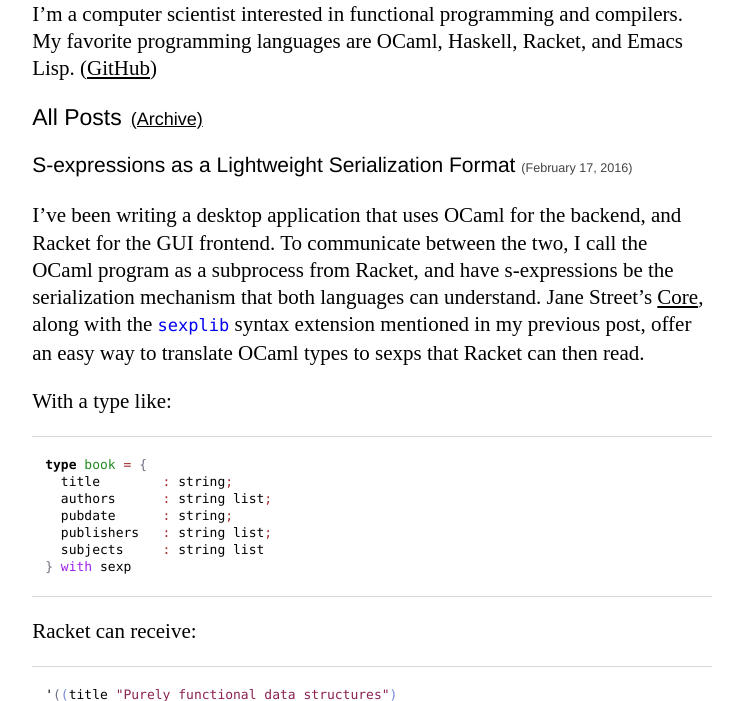
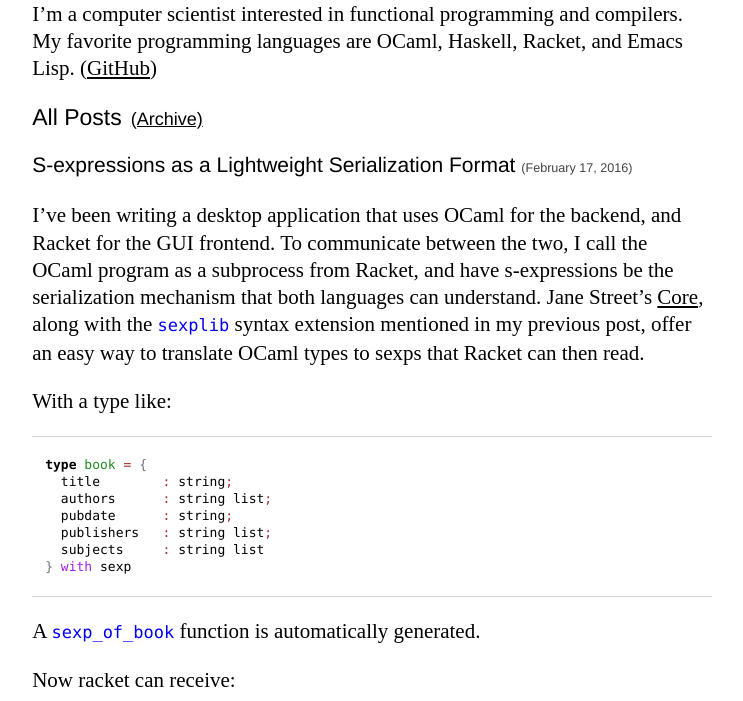
Before and after one commit to bryangarza/bryangarza.github.io, a plain HTML site: page index.html in a window 1280 px wide. Shown: the part 83-784 px from the top of the page, without its empty margins (19-762 px from the left). Drawn offline with Linux system fonts and the light colour scheme.

Commit message:
Add bit about sexp_of_book

```diff
--- a/index.html
+++ b/index.html
@@ -1,7 +1,7 @@
 <!DOCTYPE html>
 <html>
 <head>
-<!-- 2016-02-17 Wed 22:21 -->
+<!-- 2016-02-17 Wed 22:26 -->
 <meta  charset="utf-8">
 <meta  name="viewport" content="width=device-width, initial-scale=1">
 <title>Home</title>
@@ -182,7 +182,11 @@ With a type like:
 </div>
 
 <p>
-Racket can receive:
+A <code>sexp_of_book</code> function is automatically generated.
+</p>
+
+<p>
+Now racket can receive:
 </p>
 <div class="org-src-container">
 
```
Also changed, not shown: s-expressions-as-a-lightweight-serialization-format.html (+6 -2 lines), 1 other file.
